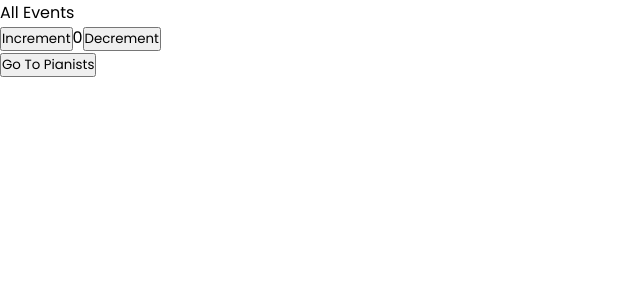
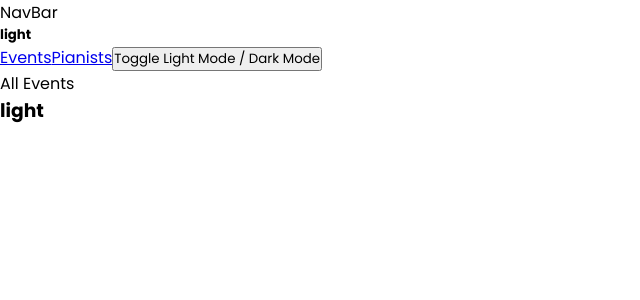
Before and after one commit to IguanasEverywhere/collab-organizer, a React (Create React App) app in the folder client/: page /events in a window 1280 px wide. Shown: the top 300 px of the page, without its empty margins (0-640 px from the left). Built offline with nearby package versions, Linux system fonts and the light colour scheme.

Commit message:
Add display of viewMode value to navbar + AllEvents + AllStudents

```diff
--- a/client/src/components/AllEvents/AllEvents.js
+++ b/client/src/components/AllEvents/AllEvents.js
@@ -1,13 +1,14 @@
 import React from 'react';
-import { Counter } from '../../features/Counter';
-import { Link } from 'react-router-dom'
+import { useSelector } from 'react-redux';
 
 function AllEvents() {
+
+  const viewMode = useSelector(state => state.viewMode)
+  console.log(viewMode)
   return (
     <div>
       All Events
-      <Counter />
-      <Link to="/pianists"><button>Go To Pianists</button></Link>
+      <h3>{viewMode.value}</h3>
     </div>
   )
 }
--- a/client/src/components/AllPianists/AllPianists.js
+++ b/client/src/components/AllPianists/AllPianists.js
@@ -1,9 +1,11 @@
 import React, { useEffect, useState } from 'react';
-import { Counter } from '../../features/Counter';
+import { useSelector } from 'react-redux';
 
 function AllPianists() {
 
   const [allPianists, setAllPianists] = useState([]);
+
+  const viewMode = useSelector(state => state.viewMode.value)
 
   useEffect(() => {
     fetch('/api/pianists')
@@ -14,7 +16,7 @@ function AllPianists() {
   return (
     <div>
       <h1>All pianists</h1>
-      <Counter />
+      <h4>{viewMode}</h4>
       <ul>
         {allPianists.map((pianist) => <li key={pianist.id}>{pianist.name}</li>)}
       </ul>
--- a/client/src/components/App.js
+++ b/client/src/components/App.js
@@ -1,14 +1,20 @@
-import React, { useEffect, useState } from "react";
+import React from "react";
 import { Switch, Route } from "react-router-dom";
 import AllStudents from '../components/AllStudents/AllStudents';
 import AllPianists from '../components/AllPianists/AllPianists';
 import AllEvents from '../components/AllEvents/AllEvents';
 import StudentInfo from '../components/StudentInfo/StudentInfo';
 import PianistInfo from '../components/PianistInfo/PianistInfo';
+import NavBar from '../components/NavBar/NavBar';
 
 
 function App() {
+
+  // all the way up here, check if user is logged in, and if they are, return NavBar, if not, home login page
+  // let all components handle "before each" checks for logged in status, and update this parent state if so?
   return (
+    <>
+      <NavBar />
       <Switch>
         <Route exact path='/students'>
           <AllStudents />
@@ -26,6 +32,7 @@ function App() {
           <PianistInfo />
         </Route>
       </Switch>
+    </>
   );
 }
 
--- a/client/src/components/NavBar/NavBar.js
+++ b/client/src/components/NavBar/NavBar.js
@@ -1 +1,28 @@
 import React from 'react';
+import { Link } from 'react-router-dom';
+import { useSelector, useDispatch } from 'react-redux';
+import { changeView } from '../../reduxSlices/darkModeSlice';
+
+
+function NavBar() {
+
+  const viewMode = useSelector(state => state.viewMode.value)
+  const dispatch = useDispatch();
+
+
+  const handleDarkClick = () => {
+    dispatch(changeView())
+  }
+
+  return (
+    <div>
+      NavBar
+      <h5>{viewMode}</h5>
+      <Link to='/events'>Events</Link>
+      <Link to='/pianists'>Pianists</Link>
+      <button onClick={handleDarkClick}>Toggle Light Mode / Dark Mode</button>
+    </div>
+  )
+}
+
+export default NavBar;
--- a/client/src/features/Counter.js
+++ /dev/null
@@ -1,30 +0,0 @@
-import React from 'react'
-import { useSelector, useDispatch } from 'react-redux'
-import { decrement, increment } from './counterSlice'
-
-export function Counter() {
-  const count = useSelector(state => state.counter.value)
-  const dispatch = useDispatch()
-
-  console.log(count)
-
-  return (
-    <div>
-      <div>
-        <button
-          aria-label="Increment value"
-          onClick={() => dispatch(increment())}
-        >
-          Increment
-        </button>
-        <span>{count}</span>
-        <button
-          aria-label="Decrement value"
-          onClick={() => dispatch(decrement())}
-        >
-          Decrement
-        </button>
-      </div>
-    </div>
-  )
-}
--- a/client/src/features/counterSlice.js
+++ /dev/null
@@ -1,20 +0,0 @@
-import { createSlice } from '@reduxjs/toolkit';
-
-export const counterSlice = createSlice({
-  name: 'counter',
-  initialState: {
-    value: 0
-  },
-  reducers: {
-    increment: state => {
-      state.value += 1
-    },
-    decrement: state => {
-      state.value -= 1
-    }
-  }
-})
-
-export const { increment, decrement } = counterSlice.actions
-
-export default counterSlice.reducer
--- /dev/null
+++ b/client/src/reduxSlices/darkModeSlice.js
@@ -0,0 +1,21 @@
+import { createSlice } from '@reduxjs/toolkit';
+
+export const darkModeSlice = createSlice({
+  name: 'darkMode',
+  initialState: {
+    value: 'light'
+  },
+  reducers: {
+    changeView: state => {
+      if (state.value === 'light') {
+        state.value = 'dark'
+      } else {
+        state.value = 'light'
+      }
+    }
+  }
+})
+
+export const { changeView } = darkModeSlice.actions
+
+export default darkModeSlice.reducer
--- a/client/src/store.js
+++ b/client/src/store.js
@@ -1,8 +1,8 @@
 import { configureStore } from '@reduxjs/toolkit';
-import counterReducer from './features/counterSlice';
+import darkModeReducer from './reduxSlices/darkModeSlice';
 
 export default configureStore({
   reducer: {
-    counter: counterReducer
+    viewMode: darkModeReducer
   }
 })
```
Also changed, not shown: client/src/components/PianistInfo/PianistInfo.js (renamed from client/src/components/PianistInfo/PianistInfo.jsx). Lines whose indentation alone changed are shown as unchanged.
